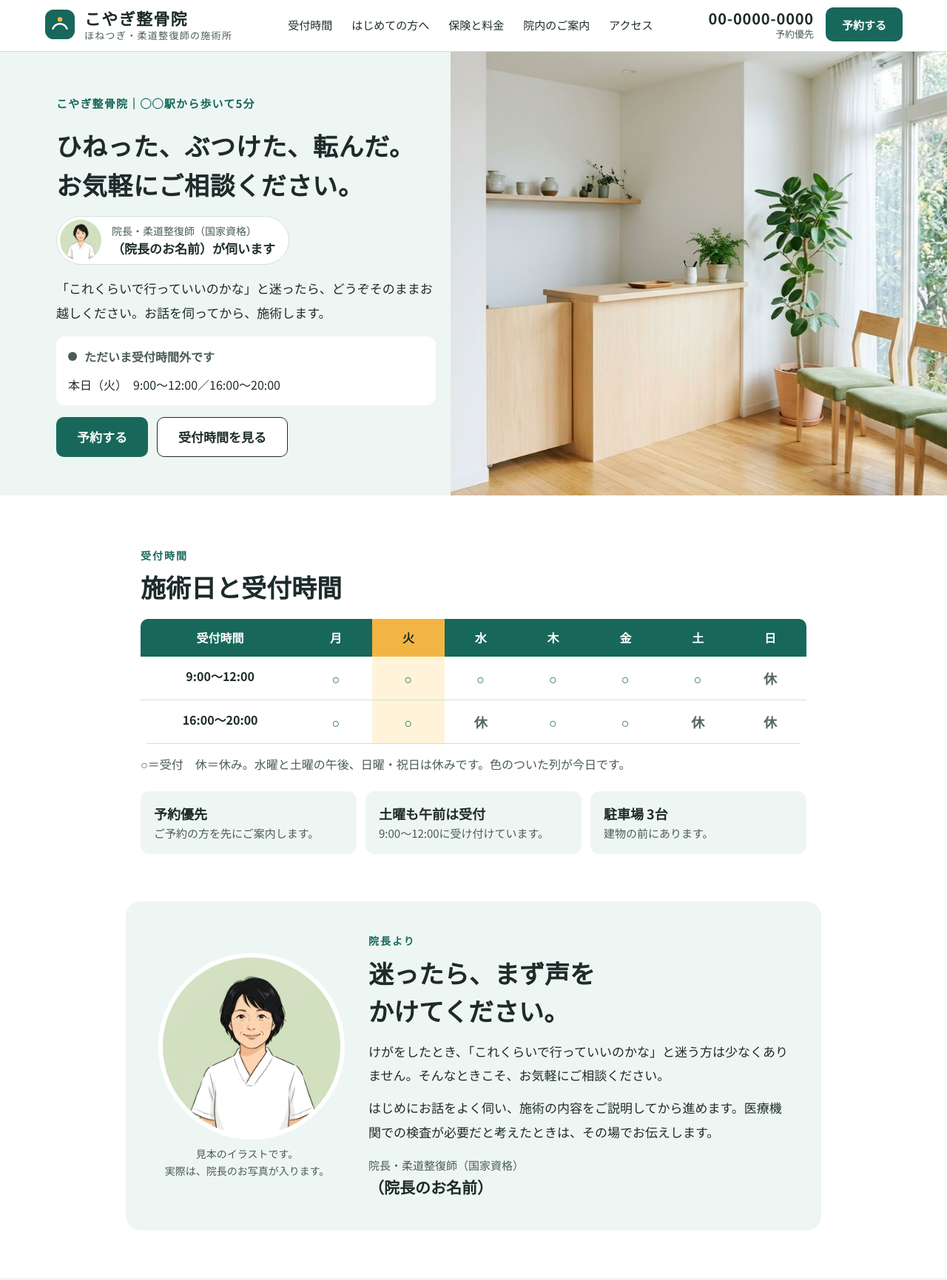
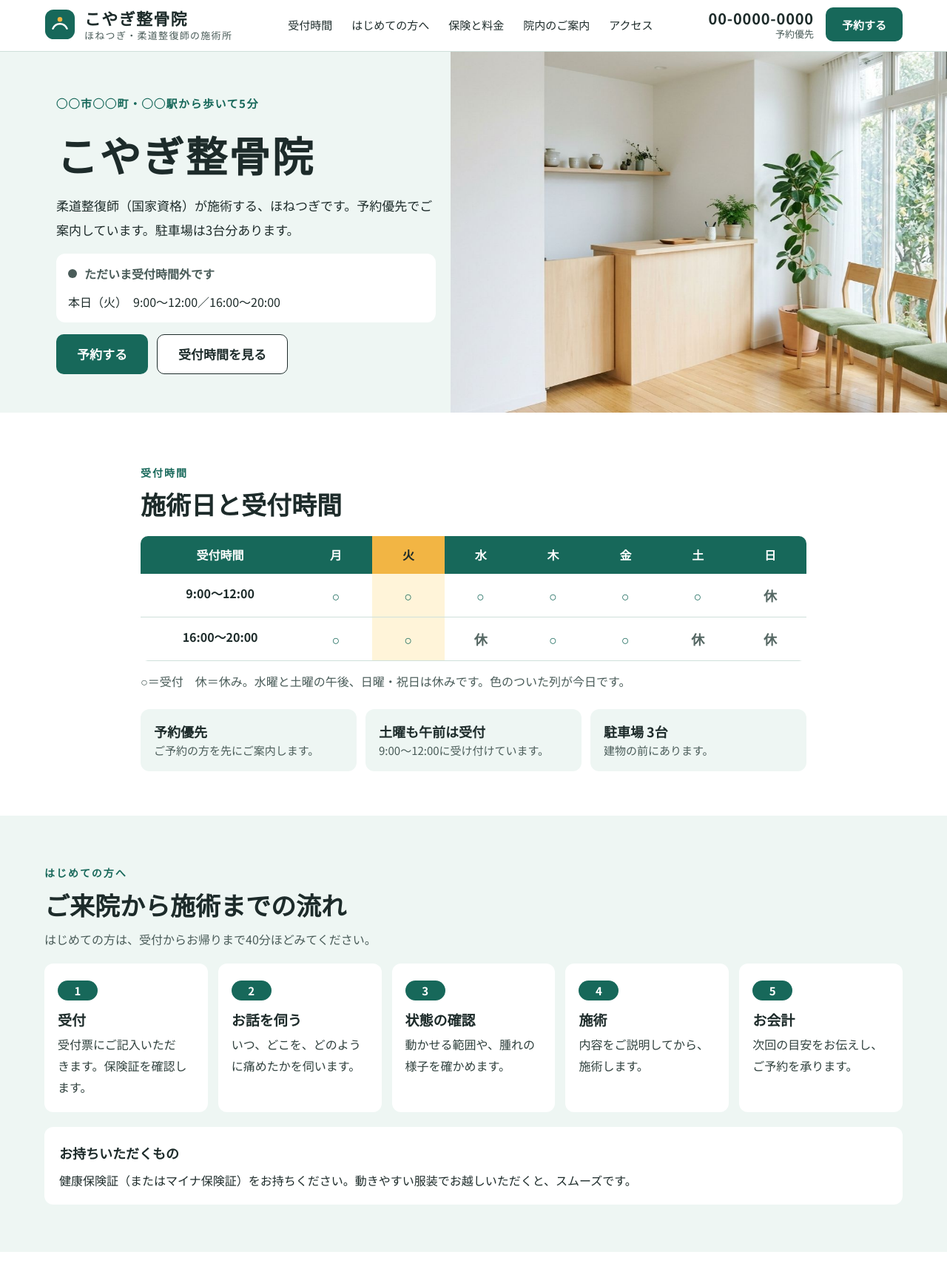
Before and after one commit to mkohei97/works, a plain HTML site: page seikotsuin/index.html in a window 1280 px wide. Shown: the part 41-1772 px from the top of the page at 74% size. Drawn offline with Linux system fonts and the light colour scheme.

Commit message:
Add files via upload

```diff
--- a/seikotsuin/index.html
+++ b/seikotsuin/index.html
@@ -34,7 +34,7 @@ p,li,dd{text-wrap:pretty}
 @keyframes pulse{0%{box-shadow:0 0 0 0 rgba(23,104,90,.55)}70%{box-shadow:0 0 0 10px rgba(23,104,90,0)}100%{box-shadow:0 0 0 0 rgba(23,104,90,0)}}
 .kb{animation:kb 24s ease-in-out infinite alternate;will-change:transform}
 .intro>*{animation:up .8s cubic-bezier(.2,.7,.2,1) both}
-.intro>*:nth-child(2){animation-delay:.1s}.intro>*:nth-child(3){animation-delay:.2s}.intro>*:nth-child(4){animation-delay:.3s}.intro>*:nth-child(5){animation-delay:.4s}.intro>*:nth-child(6){animation-delay:.5s}
+.intro>*:nth-child(2){animation-delay:.1s}.intro>*:nth-child(3){animation-delay:.2s}.intro>*:nth-child(4){animation-delay:.3s}.intro>*:nth-child(5){animation-delay:.4s}
 .dot{animation:pulse 2.2s ease-out infinite}
 .tap{transition:transform .15s,background-color .15s,color .15s}.tap:active{transform:scale(.97)}
 .fx .rv{opacity:0;transform:translateY(16px);transition:opacity .7s ease,transform .7s cubic-bezier(.2,.7,.2,1)}
@@ -76,7 +76,6 @@ html{-webkit-text-size-adjust:100%;background:#FFFFFF}
 <sc-if value="{{is.menu}}" hint-placeholder-val="{{false}}">
 <nav class="sp-only" aria-label="メニュー" style="display: flex; flex-direction: column; border-top: 1px solid #CFE0DA">
 <button type="button" onClick="{{go.hours}}" style="min-height: 54px; padding: 0 18px; border: 0; border-bottom: 1px solid #E3EEEA; background: #FFFFFF; color: #1D2B2A; font-size: 16px; text-align: left">受付時間</button>
-<button type="button" onClick="{{go.greet}}" style="min-height: 54px; padding: 0 18px; border: 0; border-bottom: 1px solid #E3EEEA; background: #FFFFFF; color: #1D2B2A; font-size: 16px; text-align: left">院長より</button>
 <button type="button" onClick="{{go.first}}" style="min-height: 54px; padding: 0 18px; border: 0; border-bottom: 1px solid #E3EEEA; background: #FFFFFF; color: #1D2B2A; font-size: 16px; text-align: left">はじめての方へ</button>
 <button type="button" onClick="{{go.insurance}}" style="min-height: 54px; padding: 0 18px; border: 0; border-bottom: 1px solid #E3EEEA; background: #FFFFFF; color: #1D2B2A; font-size: 16px; text-align: left">保険と料金</button>
 <button type="button" onClick="{{go.inside}}" style="min-height: 54px; padding: 0 18px; border: 0; border-bottom: 1px solid #E3EEEA; background: #FFFFFF; color: #1D2B2A; font-size: 16px; text-align: left">院内のご案内</button>
@@ -91,13 +90,9 @@ html{-webkit-text-size-adjust:100%;background:#FFFFFF}
 
 <section style="background: #EEF6F3; display: flex; flex-wrap: wrap; align-items: stretch">
 <div class="intro" style="flex: 1 1 400px; min-width: 0; box-sizing: border-box; padding: clamp(26px, 5vw, 56px) 20px clamp(30px, 5vw, 52px) max(20px, calc((100vw - 1160px) / 2 + 16px)); display: flex; flex-direction: column; justify-content: center; align-items: flex-start; gap: 16px">
-<p style="margin: 0; font-size: 15px; font-weight: 700; letter-spacing: .08em; color: #17685A">こやぎ整骨院｜◯◯駅から歩いて5分</p>
-<h1 style="margin: 0; font-family: 'Zen Kaku Gothic New', 'Noto Sans JP', sans-serif; font-size: clamp(24px, 3vw, 34px); font-weight: 700; line-height: 1.55; letter-spacing: .02em">ひねった、ぶつけた、転んだ。<br>お気軽にご相談ください。</h1>
-<button type="button" class="tap" onClick="{{go.greet}}" style="display: flex; align-items: center; gap: 14px; min-height: 64px; padding: 4px 18px 4px 4px; border: 1px solid #CFE0DA; border-radius: 999px; background: #FFFFFF; color: #1D2B2A; text-align: left">
-<img src="img/s_face.jpg" alt="院長の似顔絵（見本）" style="width: 56px; height: 56px; flex: 0 0 auto; border-radius: 50%; object-fit: cover">
-<span style="display: flex; flex-direction: column; min-width: 0; line-height: 1.5"><span style="font-size: 14px; color: #4A5C59">院長・柔道整復師（国家資格）</span><span style="font-size: 17px; font-weight: 700">（院長のお名前）が伺います</span></span>
-</button>
-<p style="margin: 0; max-width: 30em; font-size: 17px">「これくらいで行っていいのかな」と迷ったら、どうぞそのままお越しください。お話を伺ってから、施術します。</p>
+<p style="margin: 0; font-size: 15px; font-weight: 700; letter-spacing: .1em; color: #17685A">◯◯市◯◯町・◯◯駅から歩いて5分</p>
+<h1 style="margin: 0; font-family: 'Zen Kaku Gothic New', 'Noto Sans JP', sans-serif; font-size: clamp(34px, 5.4vw, 56px); font-weight: 700; line-height: 1.35; letter-spacing: .04em">こやぎ整骨院</h1>
+<p style="margin: 0; max-width: 30em; font-size: 17px">柔道整復師（国家資格）が施術する、ほねつぎです。予約優先でご案内しています。駐車場は3台分あります。</p>
 <div style="display: flex; flex-wrap: wrap; align-items: center; gap: 8px 14px; padding: 12px 16px; background: #FFFFFF; border-radius: 12px">
 <span style="display: inline-flex; align-items: center; gap: 10px; font-size: 16px; font-weight: 700; color: {{now.fg}}"><span class="{{now.dot}}" aria-hidden="true" style="width: 12px; height: 12px; border-radius: 50%; background: {{now.fg}}"></span>{{now.label}}</span>
 <span style="font-size: 16px">{{now.today}}</span>
@@ -141,22 +136,6 @@ html{-webkit-text-size-adjust:100%;background:#FFFFFF}
 <sc-for list="{{points}}" as="p" hint-placeholder-count="3">
 <div style="padding: 16px 18px; background: #EEF6F3; border-radius: 12px; line-height: 1.6"><div style="font-size: 18px; font-weight: 700">{{p.k}}</div><div style="font-size: 15px; color: #4A5C59">{{p.v}}</div></div>
 </sc-for>
-</div>
-</div>
-</section>
-
-<section id="greet" style="padding: 4px 16px 64px">
-<div class="rv" style="max-width: 940px; box-sizing: border-box; margin: 0 auto; padding: clamp(24px, 4vw, 40px) clamp(18px, 4vw, 44px); background: #EEF6F3; border-radius: 20px; display: flex; flex-wrap: wrap; gap: 24px 44px; align-items: center">
-<figure style="flex: 0 1 240px; min-width: 180px; margin: 0 auto">
-<img src="img/s_face.jpg" alt="院長の似顔絵（見本）。白い施術着で、やわらかく笑っている" loading="lazy" decoding="async" style="display: block; width: 100%; aspect-ratio: 1 / 1; object-fit: cover; border-radius: 50%; border: 6px solid #FFFFFF">
-<figcaption style="margin-top: 8px; font-size: 14px; line-height: 1.6; color: #4A5C59; text-align: center">見本のイラストです。<br>実際は、院長のお写真が入ります。</figcaption>
-</figure>
-<div style="flex: 1.6 1 360px; min-width: 0">
-<p style="margin: 0; color: #17685A; font-size: 14px; font-weight: 700; letter-spacing: .14em">院長より</p>
-<h2 style="margin: 4px 0 14px; font-family: 'Zen Kaku Gothic New', 'Noto Sans JP', sans-serif; font-size: clamp(26px, 3.6vw, 34px); font-weight: 700; line-height: 1.5">迷ったら、まず声をかけてください。</h2>
-<p style="margin: 0 0 12px; font-size: 17px">けがをしたとき、「これくらいで行っていいのかな」と迷う方は少なくありません。そんなときこそ、お気軽にご相談ください。</p>
-<p style="margin: 0 0 16px; font-size: 17px">はじめにお話をよく伺い、施術の内容をご説明してから進めます。医療機関での検査が必要だと考えたときは、その場でお伝えします。</p>
-<p style="margin: 0; line-height: 1.7"><span style="display: block; font-size: 15px; color: #4A5C59">院長・柔道整復師（国家資格）</span><span style="font-size: 21px; font-weight: 700">（院長のお名前）</span></p>
 </div>
 </div>
 </section>
@@ -220,6 +199,10 @@ html{-webkit-text-size-adjust:100%;background:#FFFFFF}
 <li style="display: flex; gap: 12px; align-items: flex-start; font-size: 16px; line-height: 1.8"><svg viewBox="0 0 20 20" aria-hidden="true" style="width: 20px; height: 20px; flex: 0 0 auto; margin-top: 5px"><circle cx="10" cy="10" r="10" fill="#17685A"></circle><path d="M5.5 10.300l3 3l6-6.600" fill="none" stroke="#FFFFFF" stroke-width="2" stroke-linecap="round" stroke-linejoin="round"></path></svg><span style="min-width: 0">{{i}}</span></li>
 </sc-for>
 </ul>
+<div style="display: flex; gap: 16px; align-items: center; margin-top: 22px; padding: 16px 18px; background: #FFFFFF; border-radius: 12px">
+<div style="flex: 0 0 76px; height: 76px; box-sizing: border-box; display: flex; align-items: center; justify-content: center; border: 1px dashed #6B807B; border-radius: 50%; color: #4A5C59; font-size: 13px; line-height: 1.4; text-align: center">お写真</div>
+<div style="min-width: 0; line-height: 1.7"><div style="font-size: 15px; color: #4A5C59">院長・柔道整復師（国家資格）</div><div style="font-size: 20px; font-weight: 700">（院長のお名前）</div></div>
+</div>
 </div>
 </div>
 </section>
@@ -506,7 +489,7 @@ ferr: { date: !!st.ferr.date, closed: !!st.ferr.closed, name: !!st.ferr.name, te
 closedMsg: st.closedMsg || '', doneLine: st.doneLine || '',
 go: {
 home: to({ screen: 'home' }, ''), toggle: function () { self.setState({ menu: !st.menu }); },
-hours: to({ screen: 'home' }, 'hours'), greet: to({ screen: 'home' }, 'greet'), first: to({ screen: 'home' }, 'first'), insurance: to({ screen: 'home' }, 'insurance'), inside: to({ screen: 'home' }, 'inside'), faq: to({ screen: 'home' }, 'faq'), access: to({ screen: 'home' }, 'access'),
+hours: to({ screen: 'home' }, 'hours'), first: to({ screen: 'home' }, 'first'), insurance: to({ screen: 'home' }, 'insurance'), inside: to({ screen: 'home' }, 'inside'), faq: to({ screen: 'home' }, 'faq'), access: to({ screen: 'home' }, 'access'),
 reserve: function () { self.form = {}; self.setState({ screen: 'reserve', menu: false, ferr: {} }); self.jump(''); },
 submit: submit
 }
```
